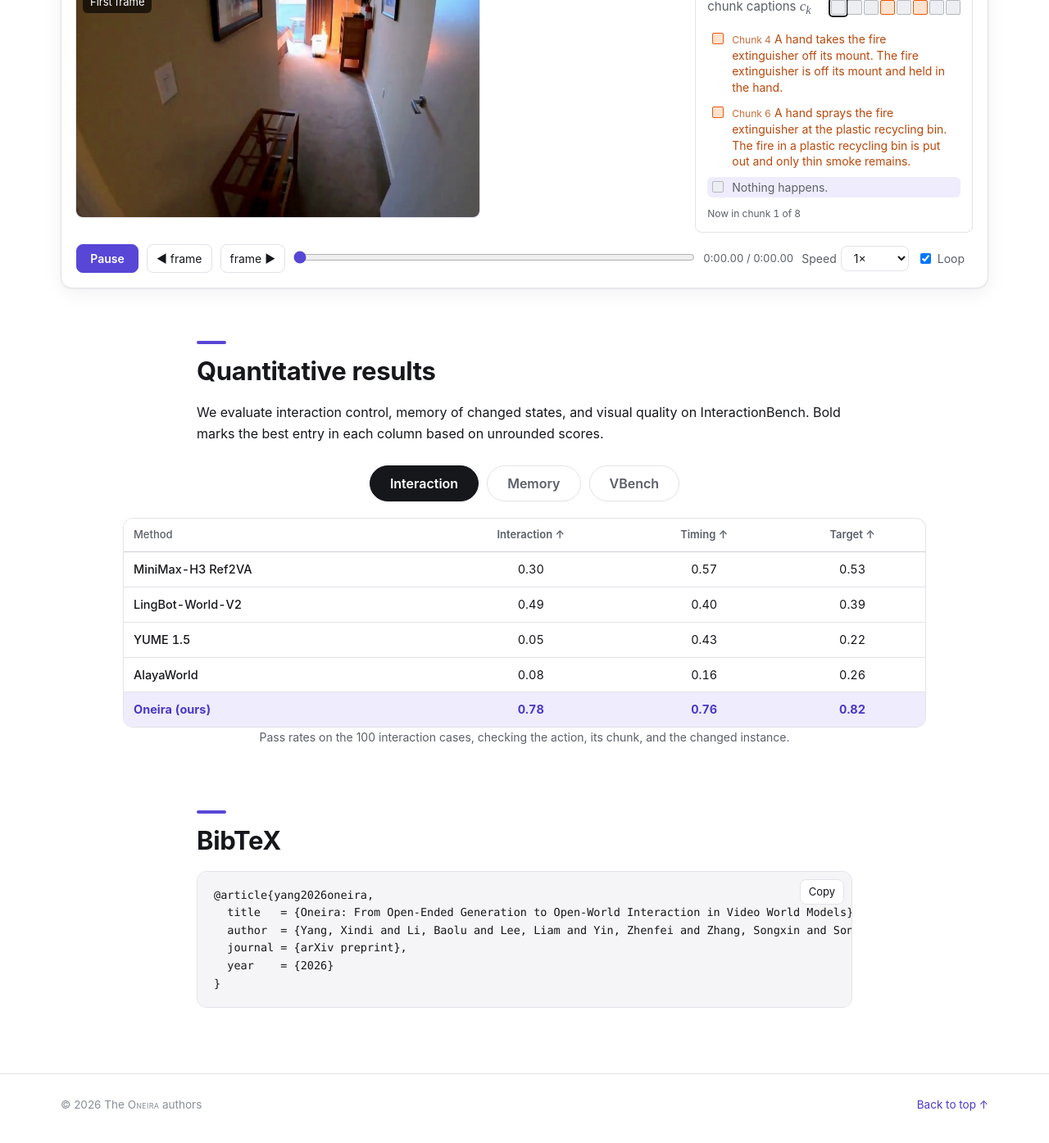
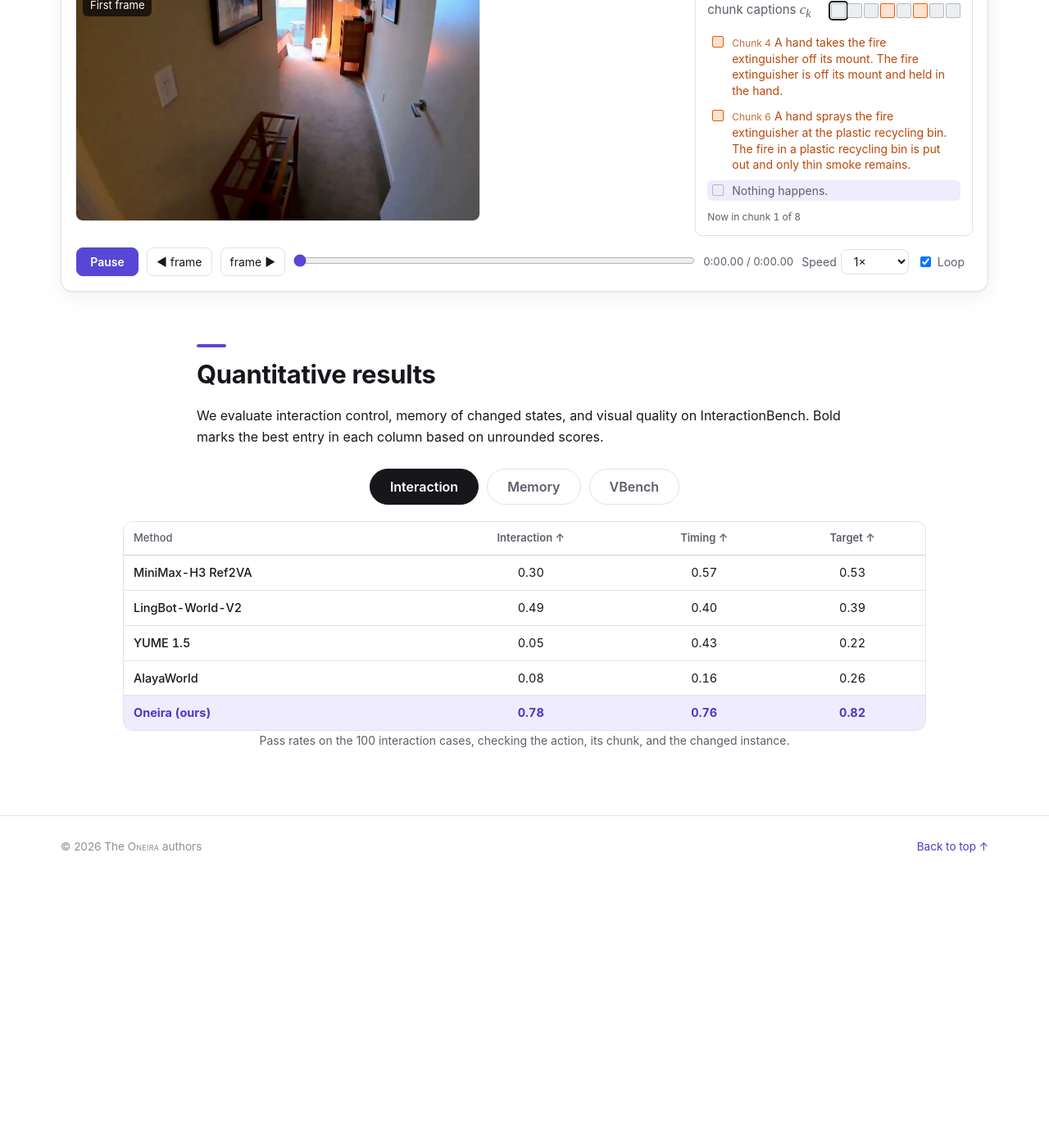
Before and after one commit to Madaoer/Madaoer.github.io, a Jekyll site: the page projects/oneira/index.html, which Jekyll copies as it is, in a window 1280 px wide and 1400 px high, scrolled down 8138 px. Shown: the top 1395 px of the window at 82% size. Built offline with Jekyll 4.4.1, drawn with Linux system fonts in a browser that asks for light colours; after the commit the page ends 9223 px from its top, so only the background shows below that.

Commit message:
Oneira page: split the authors as in the paper and drop BibTeX until the preprint is out
Co-Authored-By: Claude Opus 5.5 <noreply@anthropic.com>

```diff
--- a/projects/oneira/index.html
+++ b/projects/oneira/index.html
@@ -32,7 +32,6 @@
       <a href="#method">Method</a>
       <a href="#results">Results</a>
       <a href="#benchmark">Benchmark</a>
-      <a href="#bibtex">BibTeX</a>
     </nav>
   </div>
 </header>
@@ -53,6 +52,7 @@
       <span>Zhenfei Yin<sup>5</sup></span>
       <span>Songxin Zhang<sup>4</sup></span>
       <span>Zhuoyang Song<sup>4</sup></span>
+      <span class="br" aria-hidden="true"></span>
       <span>Xu Jia<sup>3</sup></span>
       <span>Jianfei Cai<sup>1</sup></span>
       <span>Tien-Tsin Wong<sup>1</sup></span>
@@ -81,10 +81,6 @@
       <a class="btn" href="#results">
         <svg viewBox="0 0 24 24" fill="none" stroke="currentColor" stroke-width="2" stroke-linecap="round" stroke-linejoin="round" aria-hidden="true"><rect x="2" y="6" width="14" height="12" rx="2"/><path d="M16 10.5l6-3.5v10l-6-3.5z"/></svg>
         Videos
-      </a>
-      <a class="btn" href="#bibtex">
-        <svg viewBox="0 0 24 24" fill="none" stroke="currentColor" stroke-width="2" stroke-linecap="round" stroke-linejoin="round" aria-hidden="true"><path d="M6 3h12v18l-6-4-6 4z"/></svg>
-        BibTeX
       </a>
     </div>
 
@@ -292,23 +288,6 @@
   </div>
 </section>
 
-<section class="sec" id="bibtex">
-  <div class="container">
-    <div class="prose">
-    <h2>BibTeX</h2>
-    <div class="bib">
-      <pre id="bibtext">@article{yang2026oneira,
-  title   = {Oneira: From Open-Ended Generation to Open-World Interaction in Video World Models},
-  author  = {Yang, Xindi and Li, Baolu and Lee, Liam and Yin, Zhenfei and Zhang, Songxin and Song, Zhuoyang and Jia, Xu and Cai, Jianfei and Wong, Tien-Tsin and Jing, Bingyi and Yang, Mengyue},
-  journal = {arXiv preprint},
-  year    = {2026}
-}</pre>
-      <button class="copy" type="button" id="copybib">Copy</button>
-    </div>
-    </div>
-  </div>
-</section>
-
 </main>
 
 <footer>
--- a/projects/oneira/static/css/main.css
+++ b/projects/oneira/static/css/main.css
@@ -134,6 +134,8 @@ sup { line-height: 0; }
   margin: 30px auto 0; max-width: 940px; font-size: 17px;
 }
 .authors span { white-space: nowrap; }
+/* The second author line starts at Xu Jia, as in the paper. */
+.authors .br { flex-basis: 100%; height: 0; }
 .authors sup { font-size: 11px; margin-left: 1px; color: var(--dim); }
 .affils {
   display: flex; flex-wrap: wrap; justify-content: center; gap: 2px 18px;
```
